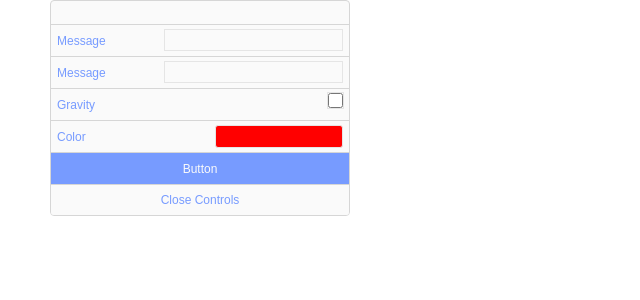
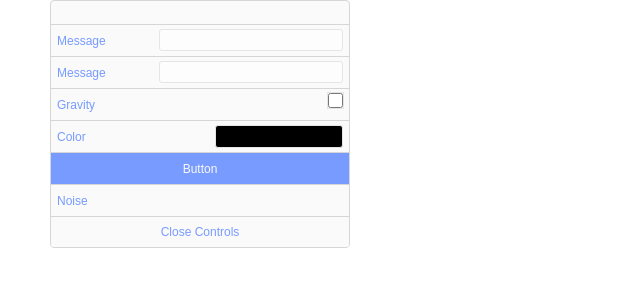
Before and after one commit to pizza3/react-gui-controller, a React app: page / in a window 1280 px wide. Shown: the top 300 px of the page, without its empty margins (0-640 px from the left). Built offline with nearby package versions, Linux system fonts and the light colour scheme.

Commit message:
added styled-jsx

```diff
--- a/package.json
+++ b/package.json
@@ -20,7 +20,8 @@
   "dependencies": {
     "prop-types": "^15.6.1",
     "react": "^16.4.0",
-    "react-dom": "^16.4.0"
+    "react-dom": "^16.4.0",
+    "styled-jsx": "^2.2.6"
   },
   "devDependencies": {
     "babel": "^6.23.0",
--- a/src/App.js
+++ b/src/App.js
@@ -4,6 +4,8 @@ import InputText from './components/InputText';
 import CheckBox from './components/CheckBox';
 import Button from './components/Button';
 import Color from './components/Color';
+import ProgressSlider from './components/ProgressSlider';
+import ProgessSlider from './components/ProgressSlider';
 class App extends Component{
 
 	constructor(props){
@@ -39,6 +41,7 @@ class App extends Component{
 				<CheckBox label='Gravity' />
 				<Color label='Color'/>
 				<Button label='Button'/>
+				<ProgessSlider/>
 			</ReactController>
 		);
 	}
--- a/src/components/Color.js
+++ b/src/components/Color.js
@@ -6,7 +6,7 @@ class Color extends Component{
 		this.state={
 			hide:true,
 			drag:false,
-			color:'rgba(255,0,0,1)'
+			color:'rgba(0,0,0,1)'
 		};
 		this.handleHide=this.handleHide.bind(this);
 		this.handleDown=this.handleDown.bind(this);
@@ -20,7 +20,7 @@ class Color extends Component{
 		this.ctx1 = colorBlock.getContext('2d');
 		this.width1 = colorBlock.width;
 		this.height1 = colorBlock.height;
-		this.rgbaColor = 'rgba(255,0,0,1)';
+		this.rgbaColor = 'rgba(0,0,0,1)';
 		//
 		var colorStrip = document.getElementById('color-strip');
 		this.ctx2 = colorStrip.getContext('2d');
@@ -86,7 +86,7 @@ class Color extends Component{
 		//https://github.com/facebook/react/issues/4431
 		let x = e.clientX-document.getElementById('color-strip').getBoundingClientRect().left;
 		let y = e.clientY-document.getElementById('color-strip').getBoundingClientRect().top;
-		var imageData = this.ctx2.getImageData(x, y, 1, 1).data;
+		let imageData = this.ctx2.getImageData(x, y, 1, 1).data;
 		this.rgbaColor = 'rgba(' + imageData[0] + ',' + imageData[1] + ',' + imageData[2] + ',1)';
 		this.fillGradient();
 		this.setState({
@@ -119,8 +119,6 @@ class Color extends Component{
 			drag:false
 		});
 	}
-
-
 
 	render(){
 		const style={
@@ -160,31 +158,31 @@ class Color extends Component{
 		const colorBlock={
 			'position':'relative',
 			'float':'right',
-			'marginTop':'4px',
+			'marginTop':'17px',
 			'marginRight':'4px',
 			'width':'82%',
-			'height':'177px',
+			'height':'150px',
 			'border': '1px solid #d4d3d3',
 			'cursor':'crosshair'
-
 		};
 
 		const colorStrip={
 			'position':'relative',
 			'float':'left',
-			'marginTop':'4px',
-			'marginLeft':'5px',
-			'width':'11%',
-			'height':'177px',
-			'border': '1px solid #d4d3d3'
+			'marginTop':'17px',
+			'marginLeft':'8px',
+			'width':'4%',
+			'height':'150px',
+			'border': '1px solid #d4d3d3',
+			'cursor':'crosshair'
 		};
 
 		return(
 			<div id='input-color' style={style}>
 				<div style={label}>{this.props.label}</div>
 				<div style={pallete} onClick={this.handleHide}></div>
-				<canvas id='color-block' style={colorBlock} onMouseDown={this.handleDown} onMouseMove={this.handleMove} onMouseUp={this.handleUp}></canvas>
-				<canvas id='color-strip' name='strip' style={colorStrip} onMouseDown={this.handleDown} onMouseMove={this.handleMove} onMouseUp={this.handleUp}></canvas>
+				<canvas id='color-block' style={colorBlock} onMouseDown={this.handleDown} onMouseMove={this.handleMove} onMouseUp={this.handleUp} onMouseLeave={this.handleUp}></canvas>
+				<canvas id='color-strip' name='strip' style={colorStrip} onMouseDown={this.handleDown} onMouseMove={this.handleMove} onMouseUp={this.handleUp} onMouseLeave={this.handleUp}></canvas>
 			</div>
 		);
 	}
--- a/src/components/InputText.js
+++ b/src/components/InputText.js
@@ -48,14 +48,19 @@ class InputText extends Component{
 			'float':'right',
 			'height':'22px',
 			'marginRight':'4px',
-			'background':'#FAFAFA',
+			'borderRadius': '3px',
+			'background':'rgb(253, 253, 253)',
 			'border':'1px solid #E5E5E5',
-			'outline': 'none'
+			'outline': 'none',
+			'color':'#779BFF',
+			'paddingLeft': '5px',
+			'fontWeight': '500'
+
 		};
 		return(
 			<div id='input-text' style={style}>
 				<div style={label}>Message</div>
-				<input type='text' style={input} value={this.state.val} onChange={this.state.handleChange} />
+				<input type='text' style={input} value={this.state.val} onChange={this.handleChange} />
 			</div>
 		);
 	}
--- a/src/components/ProgressSlider.js
+++ b/src/components/ProgressSlider.js
@@ -0,0 +1,40 @@
+import React , {Component} from 'react';
+
+class ProgessSlider extends Component{
+	constructor(props){
+		super(props);
+		this.state={
+
+		};
+	}
+
+	render(){
+		const style={
+			'position':'relative',
+			'width':'100%',
+			'height': '32px',
+			'borderBottom': '1px solid #D6D6D6',
+			'fontFamily': 'sans-serif',
+			'paddingTop': '4px',
+			'paddingLeft': '2px',
+			'paddingRight': '2px'
+		};
+
+		const label={
+			'position':'relative',
+			'float':'left',
+			'paddingTop': '5px',
+			'paddingLeft':'4px',
+			'fontWeight': '100'	,
+			'fontSize':'12px',
+			'color':'#779BFF'
+		};
+		return(
+			<div style={style}>
+				<div style={label}>Noise</div>
+			</div>
+		);
+	}
+}
+
+export default ProgessSlider;
```
Also changed, not shown: .babelrc, 1 other file (tests, documents, lock files or other folders).
